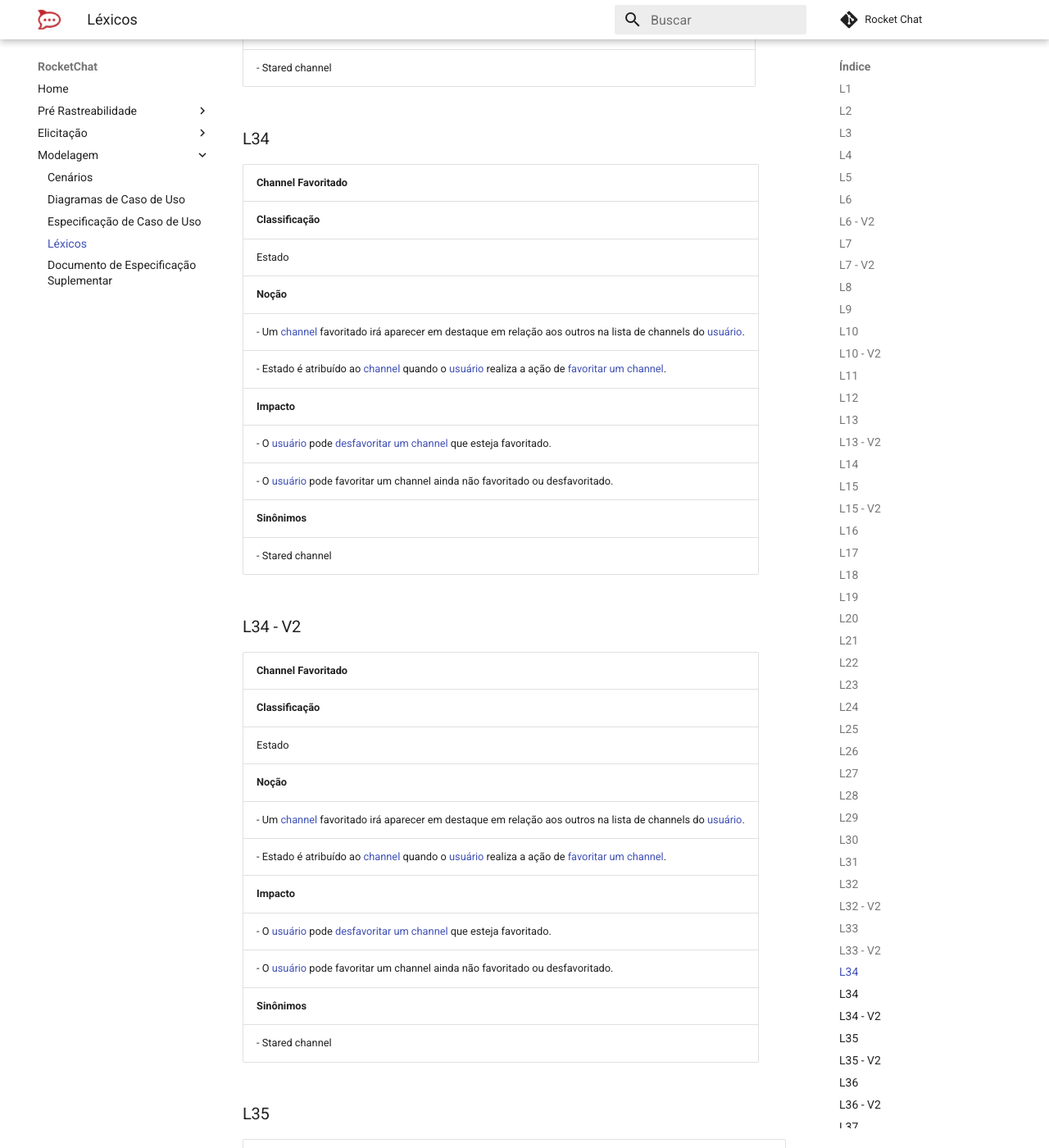
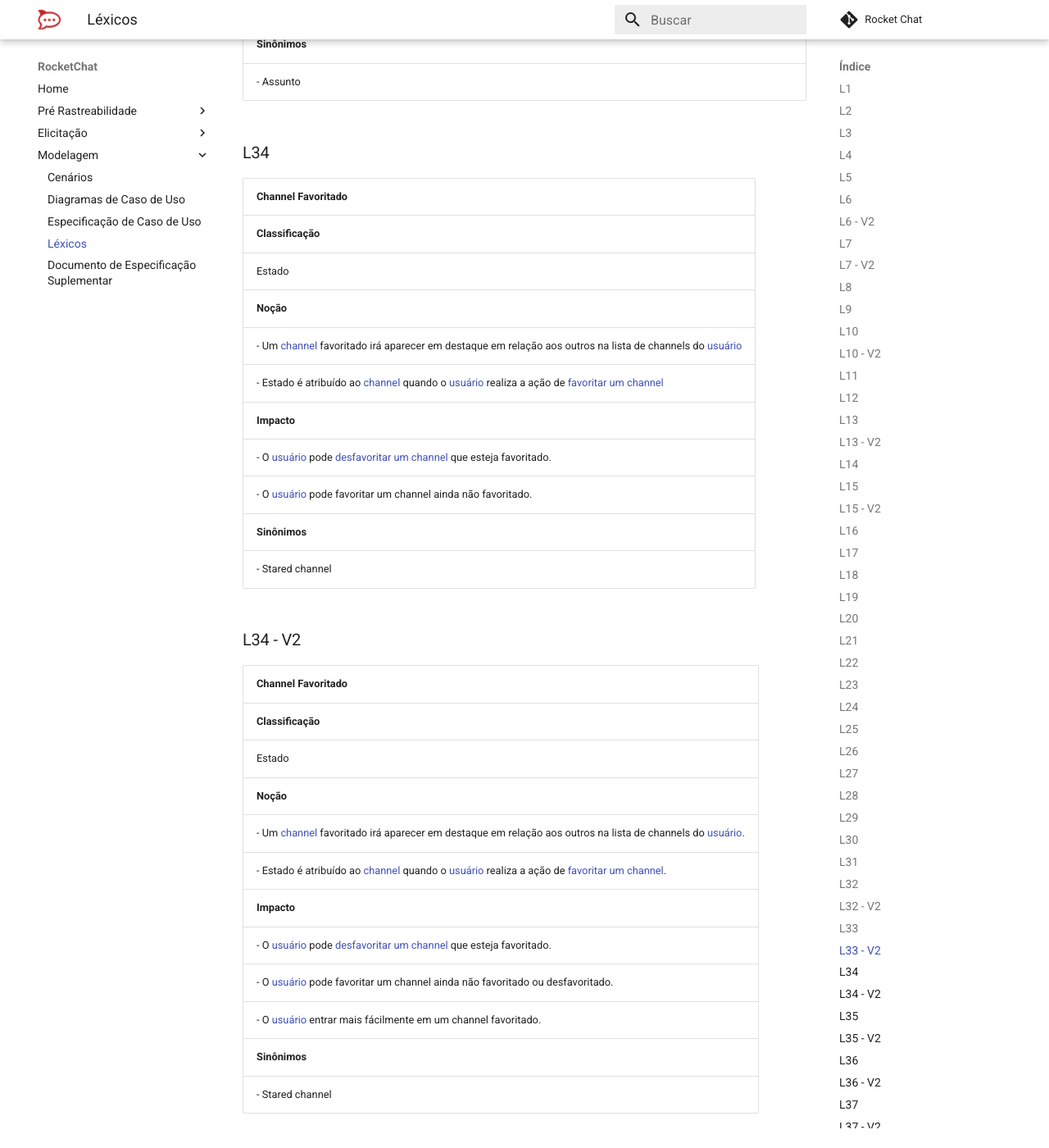
Before and after one commit to MarcosNBJ/2019.1-RocketChat, an MkDocs documentation site: the page built from docs/Modelagem/lexicos.md, in a window 1280 px wide and 1400 px high, scrolled down 27774 px. Shown: the whole window at 82% size. Built offline with MkDocs 1.6.1 and Material for MkDocs 9.7.7, drawn with Linux system fonts in a browser that asks for light colours; comment, search, counter and statistics services are not loaded; some of the changed text lies outside the part shown.

Commit message:
Update lexicos.md

```diff
--- a/docs/Modelagem/lexicos.md
+++ b/docs/Modelagem/lexicos.md
@@ -688,22 +698,6 @@
 | - Stared channel |
 
 
-### L34
-
-|**Channel Favoritado**|
-|--|
-|**Classificação**|
-| Estado|
-|**Noção**|
-|- Um [channel](#l1) favoritado irá aparecer em destaque em relação aos outros na lista de channels do [usuário](#l19).|
-|- Estado é atribuído ao [channel](#l1) quando o [usuário](#l19) realiza a ação de [favoritar um channel](#l35). |
-|**Impacto** |
-|- O [usuário](#l19) pode [desfavoritar um channel](#l36) que esteja favoritado.|
-|- O [usuário](#l19) pode favoritar um channel ainda não favoritado ou desfavoritado.|
-|**Sinônimos**|
-| - Stared channel |
-
-
 ### L34 - V2
 
 |**Channel Favoritado**|
@@ -716,6 +710,7 @@
 |**Impacto** |
 |- O [usuário](#l19) pode [desfavoritar um channel](#l36) que esteja favoritado.|
 |- O [usuário](#l19) pode favoritar um channel ainda não favoritado ou desfavoritado.|
+|- O [usuário](#l19) entrar mais fácilmente em um channel favoritado.|
 |**Sinônimos**|
 | - Stared channel |
 
@@ -794,10 +789,10 @@
 |**Classificação**|
 | Objeto|
 |**Noção**|
-|- Cor da pele que será utilizada nos [Emojis](#l7) que representam figuras humanas|
+|- Cor da pele que será utilizada nos [Emojis](#l7-v2) que representam figuras humanas|
 |- É possível escolher uma tonalidade dentre 6, 1 neutra que é amarela e 5 que são inspiradas na realidade|
 |**Impacto** |
-|- O [usuário](#l19) pode [escolher o tom de pele padrão](#l38) que será utilizado nos Emojis que ele usar.|
+|- O [usuário](#l19) pode [escolher o tom de pele padrão](#l38-v2) que será utilizado nos Emojis que ele usar.|
 |**Sinônimos**|
 | - Emoji Skin |
 
@@ -809,7 +804,7 @@
 |**Classificação**|
 | Objeto|
 |**Noção**|
-|- Cor da pele que será utilizada nos [Emojis](#l7) que representam figuras humanas|
+|- Cor da pele que será utilizada nos [Emojis](#l7-v2) que representam figuras humanas|
 |- Existem 6 tonalidades, 1 neutra que é amarela e 5 que são inspiradas na realidade, indo de tons de pele mais clara até os mais escuros.|
 |**Impacto** |
 |- O [usuário](#l19) pode [escolher o tom de pele padrão](#l38) que será utilizado nos Emojis que ele usar.|
```
Also changed, not shown: other parts of docs/Modelagem/lexicos.md (+20 -8 lines).
